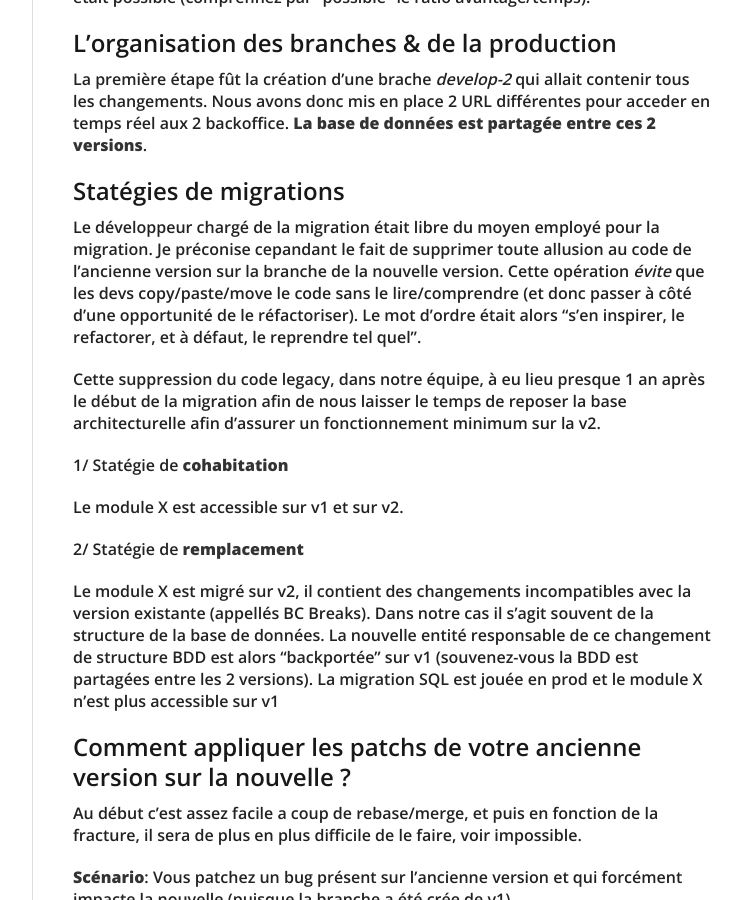
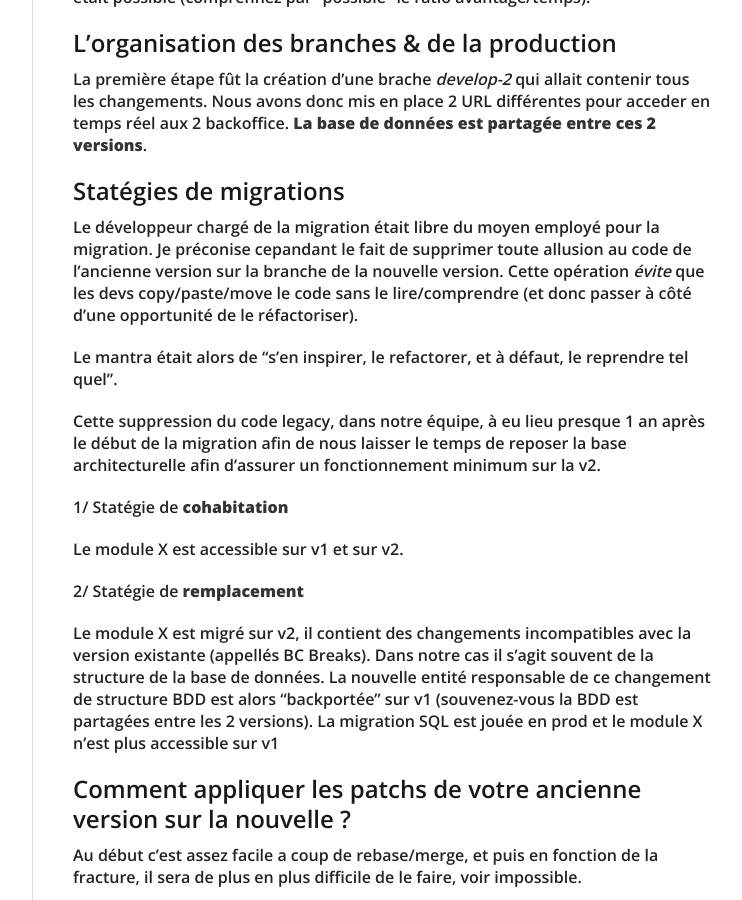
Before and after one commit to swanson/lagom, a Jekyll site: the page built from _posts/2016-07-17-migration-continue.md, in a window 1280 px wide and 900 px high, scrolled down 926 px. Shown: the whole window, without its empty margins (378-1120 px from the left). Built offline with Jekyll 4.4.1, drawn with Linux system fonts in a browser that asks for light colours; nearby versions of some CDN libraries; comment, search, counter and statistics services are not loaded.

Commit message:
positive stuff

```diff
--- a/_posts/2016-07-17-migration-continue.md
+++ b/_posts/2016-07-17-migration-continue.md
@@ -33,7 +33,9 @@ Nous avons donc mis en place 2 URL différentes pour acceder en temps réel aux
 ## Statégies de migrations
 
 Le développeur chargé de la migration était libre du moyen employé pour la migration.
-Je préconise cepandant le fait de supprimer toute allusion au code de l'ancienne version sur la branche de la nouvelle version. Cette opération _évite_ que les devs copy/paste/move le code sans le lire/comprendre (et donc passer à côté d'une opportunité de le réfactoriser). Le mot d'ordre était alors "s'en inspirer, le refactorer, et à défaut, le reprendre tel quel".
+Je préconise cepandant le fait de supprimer toute allusion au code de l'ancienne version sur la branche de la nouvelle version. Cette opération _évite_ que les devs copy/paste/move le code sans le lire/comprendre (et donc passer à côté d'une opportunité de le réfactoriser).
+
+Le mantra était alors de "s'en inspirer, le refactorer, et à défaut, le reprendre tel quel".
 
 Cette suppression du code legacy, dans notre équipe, à eu lieu presque 1 an après le début de la migration afin de nous laisser le temps de reposer la base architecturelle afin d'assurer un fonctionnement minimum sur la v2.
 
```
